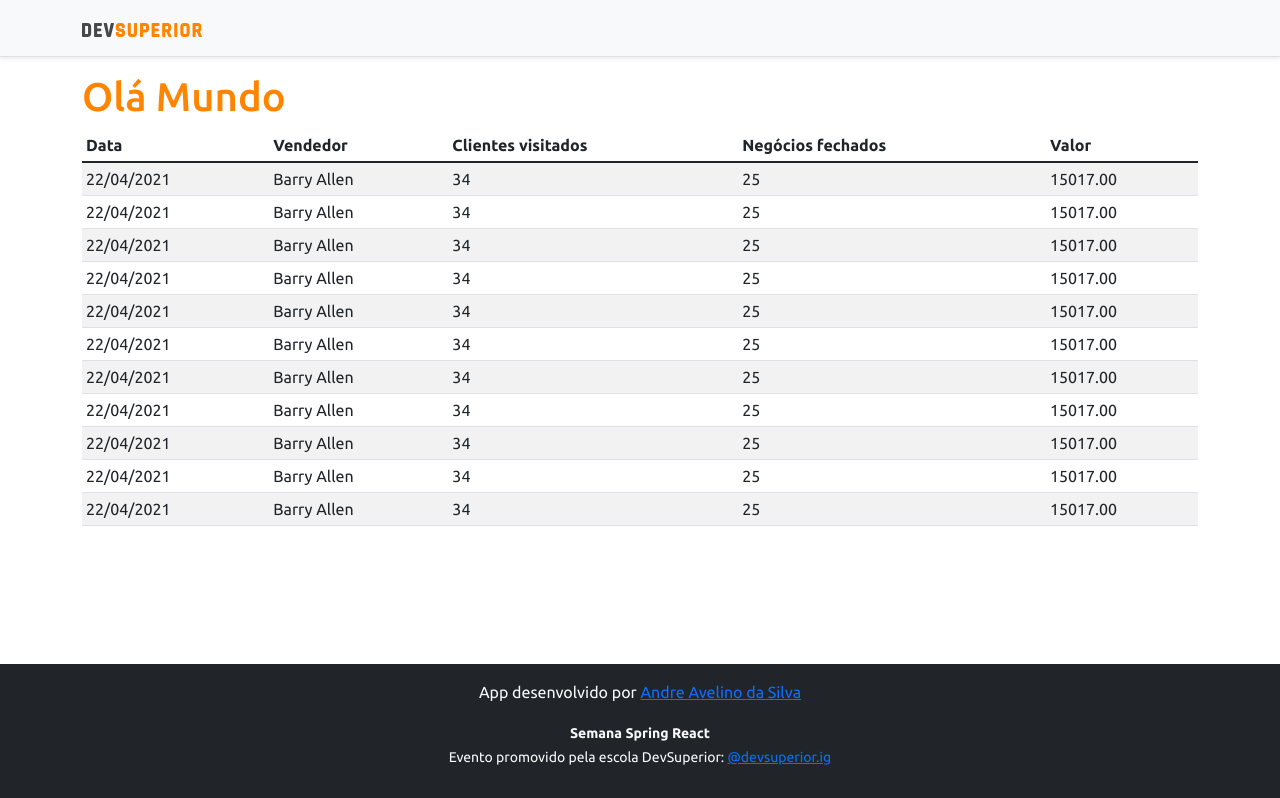
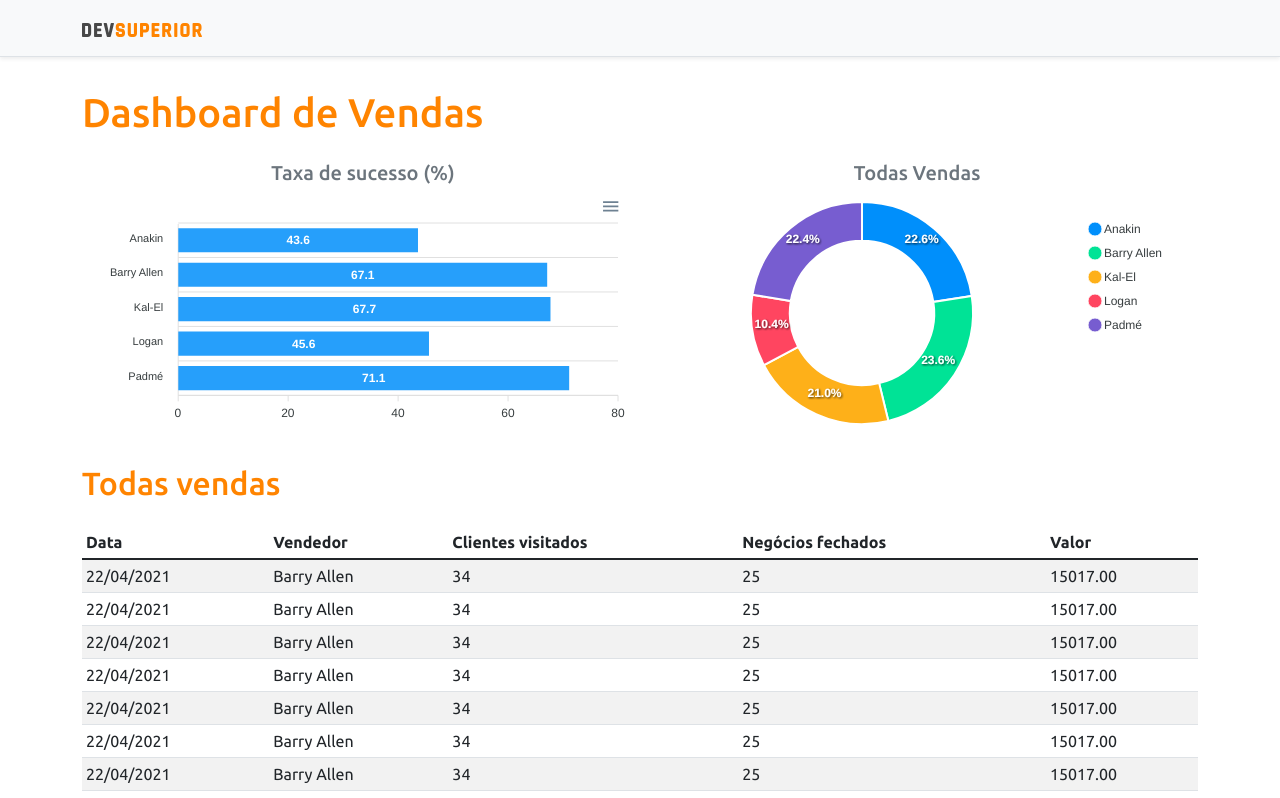
Before and after one commit to SilvaAvelinoAndre/projeto-sds3, a React (Create React App) app in the folder frontend/: page / in a window 1280 px wide. Shown: the top 798 px of the page. Built offline with nearby package versions, Linux system fonts and the light colour scheme.

Commit message:
Static Charts

```diff
--- a/frontend/package.json
+++ b/frontend/package.json
@@ -11,8 +11,10 @@
     "@types/node": "^12.0.0",
     "@types/react": "^17.0.0",
     "@types/react-dom": "^17.0.0",
+    "apexcharts": "^3.29.0",
     "bootstrap": "^5.1.3",
     "react": "^17.0.2",
+    "react-apexcharts": "^1.3.9",
     "react-dom": "^17.0.2",
     "react-scripts": "4.0.3",
     "typescript": "^4.1.2",
--- a/frontend/src/App.tsx
+++ b/frontend/src/App.tsx
@@ -1,18 +1,34 @@
-import DataTable from "componentes/DataTable";
-import Footer from "componentes/Footer";
-import NavBar from "componentes/NavBar";
+import GraficoBarras from "componentes/GraficoBarras";
+import TabelaDados from "componentes/TabelaDados";
+import BarraInical from "componentes/BarraInicial";
+import GraficoRosca from "componentes/GraficoRosca";
+import Rodape from "componentes/Rodape";
 
 
 function App() {
   return (
     <>
-      <NavBar />
+      <BarraInical />
       <div className="container">
-        <h1 className="text-primary">Olá Mundo</h1>
+        <h1 className="text-primary py-3">Dashboard de Vendas</h1>
 
-        <DataTable />
+        <div className="row px-3">
+          <div className="col-sm-6">
+            <h5 className="text-center text-secondary">Taxa de sucesso (%)</h5>
+            <GraficoBarras />
+          </div>
+          <div className="col-sm-6">
+            <h5 className="text-center text-secondary">Todas Vendas</h5>
+            <GraficoRosca />
+          </div>
+        </div>
+
+        <div className="py-3">
+          <h2 className="text-primary">Todas vendas</h2>
+        </div>
+        <TabelaDados />
       </div>
-      <Footer />
+      <Rodape />
     </>
         );
 }
--- a/frontend/src/componentes/NavBar/index.tsx
+++ b/frontend/src/componentes/BarraInicial/index.tsx
@@ -13,3 +13,4 @@
 }
 
 export default NavBar;
+/* NavBar mostra o logo Devsuperior no inicio da pagina */
--- /dev/null
+++ b/frontend/src/componentes/GraficoBarras/index.tsx
@@ -0,0 +1,33 @@
+import Chart from 'react-apexcharts';
+
+const GraficoBarras = () => { /*Configura os dados no grafico*/
+    const options = {
+        plotOptions: {
+            bar: {
+                horizontal: true,
+            }
+        },
+    };
+
+    const mockData = {
+        labels: {
+            categories: ['Anakin', 'Barry Allen', 'Kal-El', 'Logan', 'Padmé']
+        },
+        series: [
+            {
+                name: "% Sucesso",
+                data: [43.6, 67.1, 67.7, 45.6, 71.1]
+            }
+        ]
+    };
+    return (
+        <Chart
+            options={{...options, xaxis: mockData.labels}}
+            series={mockData.series}
+            type="bar"
+            height="240"
+        />
+    );
+}
+
+export default GraficoBarras;
--- /dev/null
+++ b/frontend/src/componentes/GraficoRosca/index.tsx
@@ -0,0 +1,24 @@
+import Chart from 'react-apexcharts';
+
+const GraficoRosca = () => { /* Mostra na pagina o grafico de rosca*/
+    const mockData = {
+        series: [477138, 499928, 444867, 220426, 473088],
+        labels: ['Anakin', 'Barry Allen', 'Kal-El', 'Logan', 'Padmé']
+    }
+
+    const options = {
+        legend: {
+            show: true
+        }
+    }
+    return (
+        <Chart
+            options={{...options, labels: mockData.labels}}
+            series={mockData.series}
+            type="donut"
+            height="240"
+        />
+    );
+}
+
+export default GraficoRosca;
--- a/frontend/src/componentes/DataTable/index.tsx
+++ b/frontend/src/componentes/TabelaDados/index.tsx
@@ -1,4 +1,4 @@
-const DataTable = () => { /* DataTable é a tabela de apresentação que contem da pagina*/
+const TabelaDados = () => { /* DataTable é a tabela de apresentação que contem da pagina*/
     return (
         <div className="table-responsive">
             <table className="table table-striped table-sm">
@@ -94,4 +94,4 @@
     );
 }
 
-export default DataTable;
+export default TabelaDados;
```
Also changed, not shown: frontend/src/componentes/Rodape/index.tsx (renamed from frontend/src/componentes/Footer/index.tsx), 1 other file (tests, documents, lock files or other folders).
